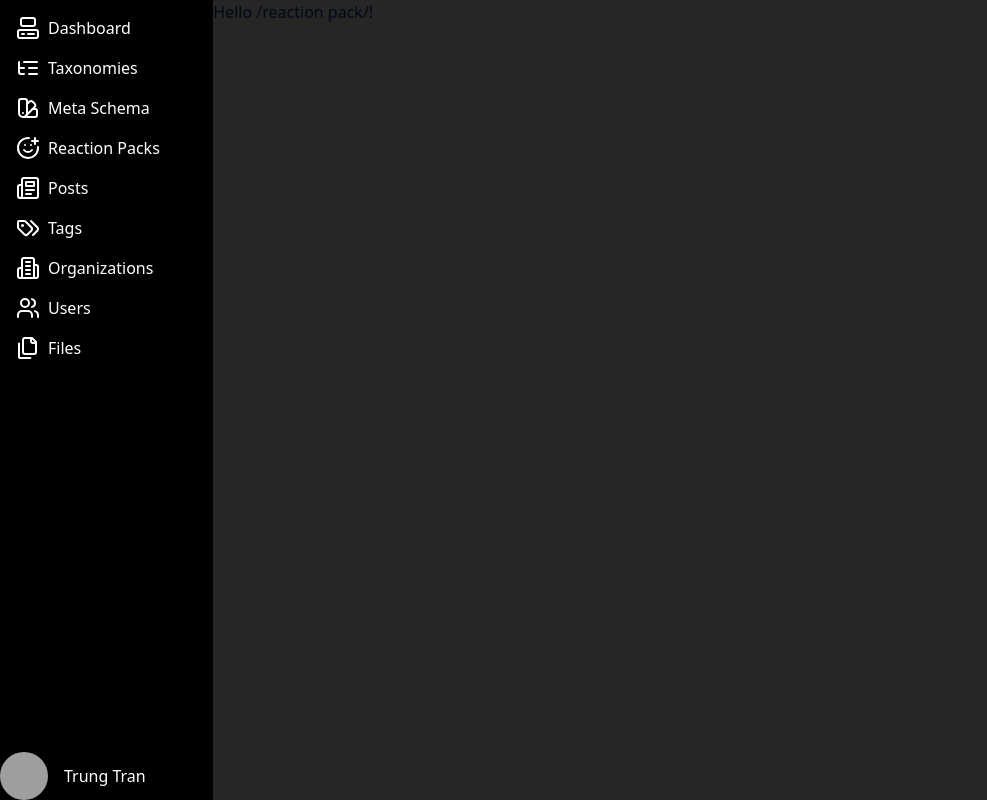
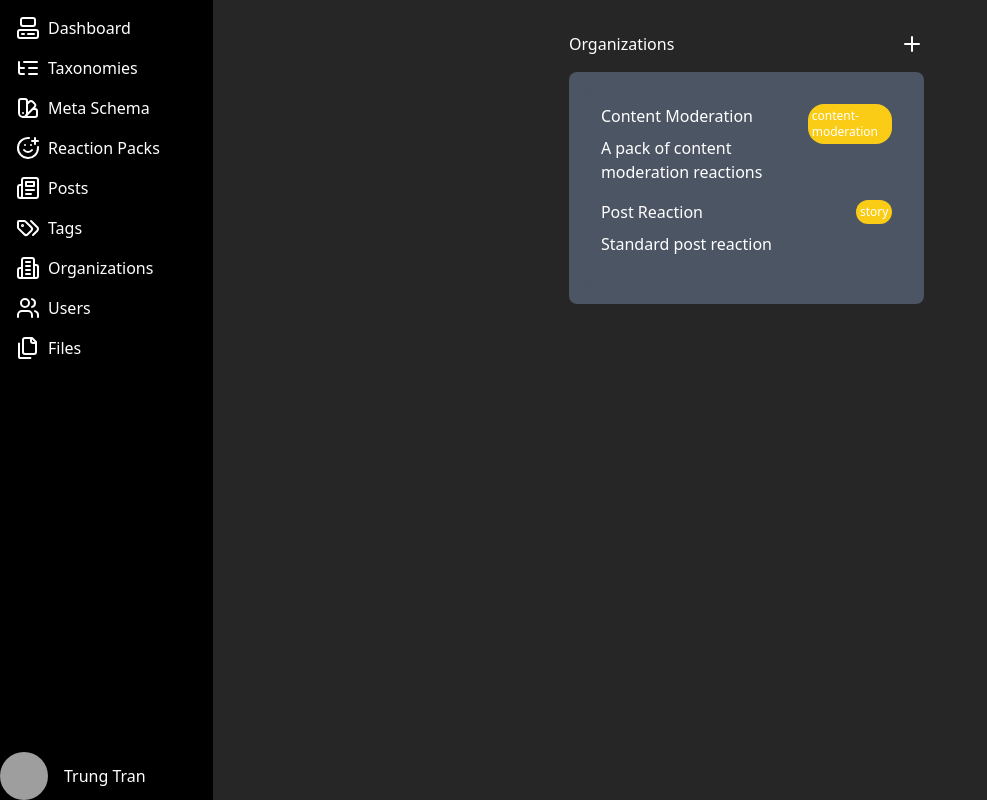
Before and after one commit to viettrung2508/Publiz-admin, a React (Vite) app: page /reaction-pack in a window 1280 px wide. Shown: the whole page, without its empty margins (0-987 px from the left). Built offline with nearby package versions, Linux system fonts and the light colour scheme; no server answers; grey boxes are pictures that could not be loaded.

Commit message:
add reaction pack

```diff
--- /dev/null
+++ b/src/components/ui/input.tsx
@@ -0,0 +1,25 @@
+import * as React from "react"
+
+import { cn } from "@/lib/utils"
+
+export interface InputProps
+  extends React.InputHTMLAttributes<HTMLInputElement> {}
+
+const Input = React.forwardRef<HTMLInputElement, InputProps>(
+  ({ className, type, ...props }, ref) => {
+    return (
+      <input
+        type={type}
+        className={cn(
+          "flex h-10 w-full rounded-md border border-input bg-background px-3 py-2 text-sm ring-offset-background file:border-0 file:bg-transparent file:text-sm file:font-medium placeholder:text-muted-foreground focus-visible:outline-none focus-visible:ring-2 focus-visible:ring-ring focus-visible:ring-offset-2 disabled:cursor-not-allowed disabled:opacity-50",
+          className
+        )}
+        ref={ref}
+        {...props}
+      />
+    )
+  }
+)
+Input.displayName = "Input"
+
+export { Input }
--- /dev/null
+++ b/src/components/ui/textarea.tsx
@@ -0,0 +1,24 @@
+import * as React from "react"
+
+import { cn } from "@/lib/utils"
+
+export interface TextareaProps
+  extends React.TextareaHTMLAttributes<HTMLTextAreaElement> {}
+
+const Textarea = React.forwardRef<HTMLTextAreaElement, TextareaProps>(
+  ({ className, ...props }, ref) => {
+    return (
+      <textarea
+        className={cn(
+          "flex min-h-[80px] w-full rounded-md border border-input bg-background px-3 py-2 text-sm ring-offset-background placeholder:text-muted-foreground focus-visible:outline-none focus-visible:ring-2 focus-visible:ring-ring focus-visible:ring-offset-2 disabled:cursor-not-allowed disabled:opacity-50",
+          className
+        )}
+        ref={ref}
+        {...props}
+      />
+    )
+  }
+)
+Textarea.displayName = "Textarea"
+
+export { Textarea }
--- a/src/routes/reaction-pack/index.tsx
+++ b/src/routes/reaction-pack/index.tsx
@@ -1,5 +1,135 @@
 import { createFileRoute } from '@tanstack/react-router'
+import {
+  Plus,
+} from "lucide-react"
+import * as React from "react"
+import { zodResolver } from "@hookform/resolvers/zod"
+import { useForm } from "react-hook-form"
+import { z } from "zod"
+import { Drawer } from "vaul";
+import { Button } from "@/components/ui/button"
+import {
+  Form,
+  FormControl,
+  FormField,
+  FormItem,
+  FormLabel,
+  FormMessage,
+} from "@/components/ui/form"
+import { Input } from '@/components/ui/input'
+import { Textarea } from '@/components/ui/textarea'
+const formSchema = z.object({
+  name: z.string().min(2, {
+    message: "Username must be at least 2 characters.",
+  }),
+  description: z.string().min(2, {
+    message: "Username must be at least 2 characters.",
+  }),
+})
 
 export const Route = createFileRoute('/reaction-pack/')({
-  component: () => <div>Hello /reaction pack/!</div>
+  component: ReactionPack
 })
+function ReactionPack() {
+  const form = useForm<z.infer<typeof formSchema>>({
+    resolver: zodResolver(formSchema),
+    defaultValues: {
+      name: "",
+      description: "",
+    },
+  })
+  function onSubmit(values: z.infer<typeof formSchema>) {
+    // Do something with the form values.
+    // ✅ This will be type-safe and validated.
+    console.log(values)
+  }
+
+  return (
+    <div className='text-white w-2/6 mx-auto pt-8'>
+      <div className='flex justify-between'>
+        <h1>Organizations</h1>
+        <Drawer.Root direction="right">
+          <Drawer.Trigger asChild>
+            <button>
+              <Plus />
+            </button>
+          </Drawer.Trigger>
+          <Drawer.Portal>
+            <Drawer.Overlay className="fixed inset-0 bg-black/40" />
+            <Drawer.Content className="bg-white flex flex-col rounded-t-[10px] h-full w-[400px] mt-24 fixed bottom-0 right-0">
+              <div className="p-4 bg-white flex-1 h-full">
+                <div className="max-w-md mx-auto">
+                  <Drawer.Title className="font-medium mb-4">
+                    Create a new reaction pack
+                  </Drawer.Title>
+                  <Form {...form}>
+                    <form onSubmit={form.handleSubmit(onSubmit)} className="space-y-8">
+                      <FormField
+                        control={form.control}
+                        name="name"
+                        render={({ field }) => (
+                          <FormItem>
+                            <FormLabel>Name</FormLabel>
+                            <FormControl>
+                              <Input  {...field} />
+                            </FormControl>
+                            <FormMessage />
+                          </FormItem>
+                        )}
+                      />
+                      <FormField
+                        control={form.control}
+                        name="description"
+                        render={({ field }) => (
+                          <FormItem>
+                            <FormLabel>Description</FormLabel>
+                            <FormControl>
+                              <Textarea  {...field} />
+                            </FormControl>
+                            <FormMessage />
+                          </FormItem>
+                        )}
+                      />
+                      <Button type="submit">Submit</Button>
+                    </form>
+                  </Form>
+                </div>
+              </div>
+            </Drawer.Content>
+          </Drawer.Portal>
+        </Drawer.Root>
+
+      </div>
+
+      <div className='bg-gray-600 p-4 rounded-lg mt-4'>
+        <div className='bg-gray-600 p-4 rounded-lg'>
+          <div className='flex justify-between pb-4'>
+            <div>
+              <h1 className='pb-2'>Content Moderation</h1>
+              <p>A pack of content moderation reactions</p>
+            </div>
+            <div>
+              <p className='bg-yellow-400 p-1 rounded-2xl text-xs'>content-moderation</p>
+            </div>
+          </div>
+          <div className='flex justify-between pb-4'>
+            <div>
+              <h1 className='pb-2'>Post Reaction</h1>
+              <p>Standard post reaction</p>
+            </div>
+            <div>
+              <p className='bg-yellow-400 p-1 rounded-2xl text-xs'>story</p>
+            </div>
+          </div>
+
+
+
+        </div>
+
+
+
+
+      </div>
+    </div>
+  )
+}
```
